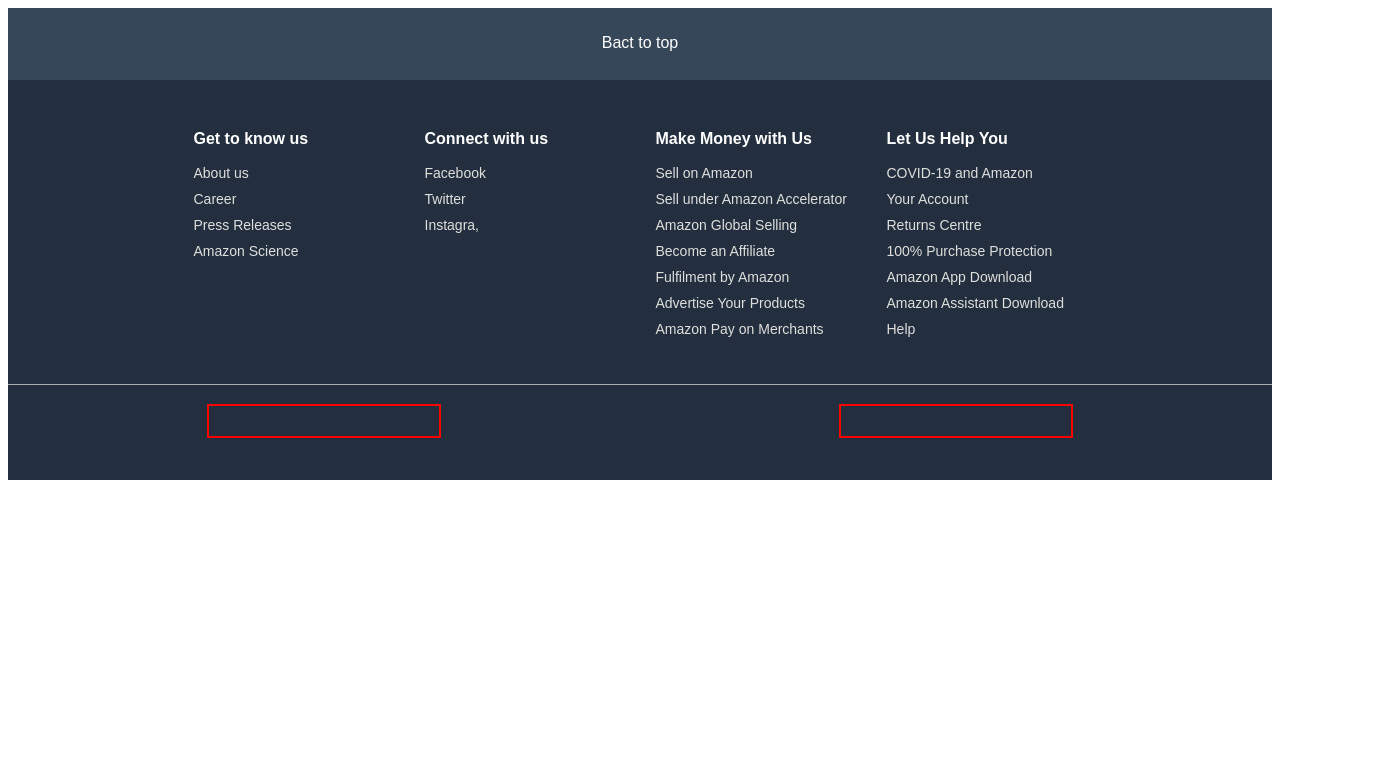
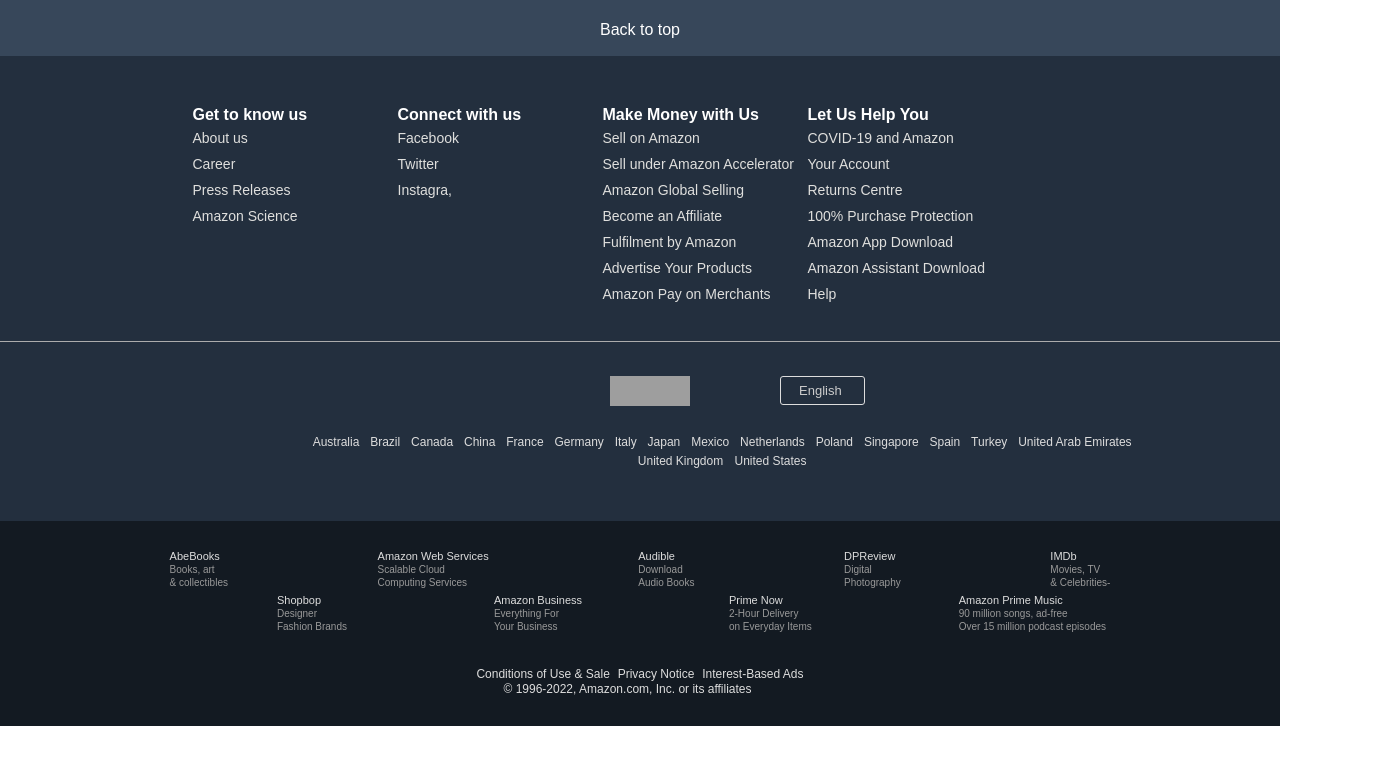
Before and after one commit to nitikbisht/clone_amazon, a plain HTML site: page footer.html in a window 1280 px wide. Shown: the whole page, 1400 px wide, since content can reach past the window. Drawn offline with Linux system fonts and the light colour scheme; grey boxes are pictures that could not be loaded.

Commit message:
Footer Updated

```diff
--- /dev/null
+++ b/footer.css
@@ -0,0 +1,213 @@
+*{
+    margin: 0px;
+    padding: 0px;
+}
+#footer{
+    width: 100%;
+    transition: all 0.2s;
+}
+#footer a:hover
+{
+    text-decoration: underline;
+}
+.footer_backtop{
+    height: 30px;
+    text-align: center;
+    background-color: #323d4c;
+    padding: 13px;
+    cursor: pointer;
+}
+.footer_backtop:hover{
+    background-color: #37475a;
+}
+.footer_backtop > div{
+    margin-top: 8px;
+
+}
+.footer_backtop > div a{
+    text-decoration: none;
+    color: white;
+    font-family: Arial, Helvetica, sans-serif;
+}
+.footer_detail{
+    background-color: #232F3E;
+    height: 485px;
+}
+.footer_table{
+    margin: 0 230px;
+    height: 100%;
+    display: flex;
+    justify-content: space-around;
+    padding-top: 50px;
+}
+.footer_table div{
+    width: 200px;
+}
+.footer_tablehead{
+    text-decoration: none;
+    color: white;
+    font-size: 16px;
+    font-weight: bold;
+    font-family: Arial, Helvetica, sans-serif;
+    margin-bottom: 5px;
+    margin-left: -40px;
+}
+.footer_list > li  a{
+    text-decoration: none;
+    color: rgb(223,223,221);
+    padding-top: 10px;
+    font-weight: lighter;
+    font-size: 14px;
+
+}
+li{
+    margin-bottom: 8px;
+}
+.footer_list{
+    list-style: none;
+    margin-left: -40px;
+    font-family: Arial, Helvetica, sans-serif;
+}
+.footer_line{
+    margin-top: 30px;
+    height: 0.2px;
+    width: 100%;
+    background-color: rgb(172,172,172);
+}
+.footer_icon{
+    display: flex;
+    margin-top: 35px;
+}
+img{
+    width: 80px;
+    height: 30px;
+    background-color:  #232F3E;
+    margin-left: 610px;
+}
+.footer_lang{
+    width: auto;
+    height: 27px;
+    margin-left: 90px;
+    border: 0.2px solid #DDDDDD;
+    display: flex;
+    border-radius: 3px;
+}
+.footer_lang > div{
+    color: #cccccc;
+    font-size: 13px;
+    font-family: Arial, Helvetica, sans-serif;
+    margin: 0px 4px 0px 0px;
+    padding: 6px 18px 6px 18px;
+}
+.footer_country{
+    width: 100%;
+    height: 50px;
+    margin-top: 20px;
+}
+.footer_country_sub{
+    width: 830px;
+    height: 25px;
+    display: flex;
+    font-size: 12px;
+    padding: 0px 7.2px;
+    justify-content: space-around;
+    font-family: Arial, Helvetica, sans-serif;
+    margin-left: 300px;
+}
+.footer_country_sub > div{
+    padding-top: 5px;
+
+}
+.footer_country_sub > div a{
+    text-decoration: none;
+    color: #DDDDDD;
+    cursor: pointer;
+}
+.footer_country_sub2{
+    width: 180px;
+    height: 25px;
+    display: flex;
+    font-size: 12px;
+    padding: 0px 7.2px;
+    justify-content: space-around;
+    font-family: Arial, Helvetica, sans-serif;
+    margin-left: 625px;
+    margin-top: -6px;
+}
+.footer_country_sub2 > div{
+    padding-top: 5px;
+
+}
+.footer_country_sub2 > div a{
+    text-decoration: none;
+    color: #DDDDDD;
+    cursor: pointer;
+}
+.footer_bottom{
+    width: 100%;
+    height: 205px;
+    color: #DDDDDD;
+    margin-top: -20px;
+    background-color: #131A22;
+}
+.footer_bottom_div1{
+    display: flex;
+    padding-top: 25px;
+    width: 1240px;
+    justify-content: space-evenly;
+    margin: auto;
+    /* background-color: rebeccapurple; */
+}
+.bottom_sub_div1 > a{
+    font-size: 11px;
+    color: #DDDDDD;
+    text-decoration: none;
+    font-family: Arial, Helvetica, sans-serif;
+}
+.bottom_sub_div2{
+    margin-top: -5px;
+}
+.bottom_sub_div2 > a{
+    font-size: 10px;
+    color: #999999;
+    text-decoration: none;
+    font-family: Arial, Helvetica, sans-serif;
+}
+.footer_bottom_div2{
+    display: flex;
+    width: 1270px;
+    justify-content: space-evenly;
+    margin: auto;
+    margin-left: 130px;
+    /* background-color: red; */
+}
+.footer_bottom_div3{
+    width: 335px;
+    margin: auto;
+    font-family: Arial, Helvetica, sans-serif;
+    /* background-color: red; */
+}
+.footer_last{
+    display: flex;
+    margin-top: 30px;
+    justify-content: space-around;
+}
+.bottom_sub_div3 > a{
+    color: #DDDDDD;
+    font-size: 12px;
+    text-decoration: none;
+    display: inline-block;
+    position: relative;
+}
+a:after{
+    display: inline-block;
+    /* position: relative; */
+    position: absolute;
+}
+.footer_last2{
+    font-size: 12px;
+    width: 310px;
+    text-align: center;
+    font-family: Arial, Helvetica, sans-serif;
+    /* background-color: red; */
+}
--- a/footer.html
+++ b/footer.html
@@ -5,14 +5,14 @@
     <meta http-equiv="X-UA-Compatible" content="IE=edge">
     <meta name="viewport" content="width=device-width, initial-scale=1.0">
     <title>Footer</title>
-    <link rel="stylesheet" href="./style.css">
+    <link rel="stylesheet" href="./footer.css">
 </head>
 <body>
     <section id="footer">
         <div class="footer_backtop">
-            <div><a href="">Bact to top</a></div>
+            <div><a href="">Back to top</a></div>
         </div>
-        <div class="footer_detail">
+    <div class="footer_detail">
         <div>
             <div class="footer_table">
                 <div>
@@ -62,18 +62,107 @@
             </div>
         </div>
             <div class="footer_line">
-                <!-- <h5>hello</h5> -->
             </div>
             <div class="footer_icon">
-                <!-- <h2>hello</h2> -->
-                <div class="footer_logo"></div>
-                <div class="footer_lang"></div>
+                <div class="footer_logo">
+                    <img src="https://logos-world.net/wp-content/uploads/2020/04/Amazon-Symbol.jpg" alt="">
+                </div>
+                <div class="footer_lang">
+                    <!-- <div>
+                    </div> -->
+                    <div>English</div>
+                </div>
+            </div>
+            <div class="footer_country">
+                <div class="footer_country_sub">
+                    <div><a href="">Australia</a></div>
+                    <div><a href="">Brazil</a></div>
+                    <div><a href="">Canada</a></div>
+                    <div><a href="">China</a></div>
+                    <div><a href="">France</a></div>
+                    <div><a href="">Germany</a></div>
+                    <div><a href="">Italy</a></div>
+                    <div><a href="">Japan</a></div>
+                    <div><a href="">Mexico</a></div>
+                    <div><a href="">Netherlands</a></div>
+                    <div><a href="">Poland</a></div>
+                    <div><a href="">Singapore</a></div>
+                    <div><a href="">Spain</a></div>
+                    <div><a href="">Turkey</a></div>
+                    <div> <a href="">United Arab Emirates</a></div>
+                </div>
+                <div class="footer_country_sub2">
+                    <div><a href="">United Kingdom</a></div>
+                    <div><a href="">United States</a></div>
+                </div>
+            </div>
+    </div>
+    <div class="footer_bottom">
+        <div class="footer_bottom_div1">
+            <div>
+                    <div class="bottom_sub_div1"><a href="">AbeBooks</a> </div>
+                    <div class="bottom_sub_div2"><a href="">Books, art</a> </div>
+                    <div class="bottom_sub_div2"><a href="">& collectibles</a> </div>
+            </div>
+            <div>
+                    <div  class="bottom_sub_div1"><a href="">Amazon Web Services</a> </div>
+                    <div  class="bottom_sub_div2"><a href="">Scalable Cloud </a> </div>
+                    <div  class="bottom_sub_div2"><a href="">Computing Services</a> </div>
+            </div>
+            <div>
+                    <div  class="bottom_sub_div1"><a href=""> Audible</a> </div>
+                    <div  class="bottom_sub_div2"><a href="">Download</a> </div>
+                    <div  class="bottom_sub_div2"><a href=""> Audio Books</a> </div>
+            </div>
+            <div>
+                    <div  class="bottom_sub_div1"><a href="">DPReview</a> </div>
+                    <div class="bottom_sub_div2"><a href="">Digital</a> </div>
+                    <div class="bottom_sub_div2"><a href="">Photography</a> </div>
+            </div>
+            <div>
+                    <div class="bottom_sub_div1"><a href="">IMDb</a> </div>
+                    <div class="bottom_sub_div2"><a href="">Movies, TV</a> </div>
+                    <div class="bottom_sub_div2"><a href="">& Celebrities-</a> </div>
             </div>
         </div>
-
-
-        <!-- <div class="footer_logo">
-            </div> -->
+        <div class="footer_bottom_div2">
+            <div>
+                <div class="bottom_sub_div1"><a href="">Shopbop</a></div>
+                <div class="bottom_sub_div2"><a href="">Designer</a> </div>
+                <div class="bottom_sub_div2"><a href="">Fashion Brands</a> </div>
+            </div>
+            <div>
+                <div class="bottom_sub_div1"><a href="">Amazon Business</a></div>
+                <div class="bottom_sub_div2"><a href="">Everything For</a> </div>
+                <div class="bottom_sub_div2"><a href="">Your Business</a> </div>
+            </div>
+            <div>
+                <div class="bottom_sub_div1"><a href="">Prime Now</a></div>
+                <div class="bottom_sub_div2"><a href="">2-Hour Delivery</a> </div>
+                <div class="bottom_sub_div2"><a href="">on Everyday Items</a> </div>
+            </div>
+            <div>
+                <div class="bottom_sub_div1"><a href="">Amazon Prime Music</a></div>
+                <div class="bottom_sub_div2"><a href="">90 million songs, ad-free</a> </div>
+                <div class="bottom_sub_div2"><a href="">Over 15 million podcast episodes</a> </div>
+            </div>
+            <div>
+                <div class="bottom_sub_div1"><a href=""></a></div>
+                <div class="bottom_sub_div2"><a href=""></a> </div>
+                <div class="bottom_sub_div2"><a href=""></a> </div>
+            </div>
+        </div>
+        <div class="footer_bottom_div3">
+            <div class="footer_last">
+                <div class="bottom_sub_div3"><a href="">Conditions of Use & Sale</a></div>
+                <div class="bottom_sub_div3"><a href="">Privacy Notice</a> </div>
+                <div class="bottom_sub_div3"><a href="">Interest-Based Ads</a> </div>
+            </div>
+            <div class="footer_last2">
+                © 1996-2022, Amazon.com, Inc. or its affiliates
+            </div>
+        </div>
+    </div>
     </section>
 </body>
 </html>
--- a/style.css
+++ /dev/null
@@ -1,106 +0,0 @@
-#footer{
-    /* background-color: teal; */
-    width: 100%;
-    /* height: 700px; */
-    transition: all 0.2s;
-}
-.footer_backtop{
-    height: 40px;
-    text-align: center;
-    /* background-color: #323d4c; */
-    background-color: #37475a;
-    padding: 16px;
-    cursor: pointer;
-}
-.footer_backtop:hover{
-    background-color: aqua;
-}
-.footer_backtop > div{
-    /* background-color: crimson; */
-    margin-top: 10px;
-
-}
-.footer_backtop > div a{
-    text-decoration: none;
-    color: white;
-    /* font-weight: bold; */
-    font-family: Arial, Helvetica, sans-serif;
-}
-/* .footer_random{
-    background-color: #232F3E;
-    height: 350px;
-} */
-.footer_detail{
-    background-color: #232F3E;
-    height: 400px;
-}
-.footer_table{
-    margin: 0 170px;
-    height: 100%;
-    display: flex;
-    justify-content: space-around;
-    padding-top: 50px;
-}
-.footer_table div{
-    width: 200px;
-    /* background-color: aqua; */
-}
-.footer_tablehead{
-    text-decoration: none;
-    color: white;
-    font-size: 16px;
-    font-weight: bold;
-    font-family: Arial, Helvetica, sans-serif;
-    margin-bottom: 5px;
-}
-.footer_list > li  a{
-    text-decoration: none;
-    color: rgb(223,223,221);
-    padding-top: 10px;
-    font-weight: lighter;
-    font-size: 14px;
-
-}
-li{
-    margin-bottom: 8px;
-}
-.footer_list{
-    list-style: none;
-    margin-left: -40px;
-    font-family: Arial, Helvetica, sans-serif;
-}
-.footer_line{
-    margin-top: 30px;
-    height: 0.2px;
-    width: 100%;
-    background-color: rgb(172,172,172);
-}
-.footer_icon{
-    display: flex;
-    margin-top: 20px;
-    justify-content: space-around;
-    /* color: aqua; */
-    /* background-color: aqua; */
-}
-.footer_logo{
-    width: 200px;
-    height: 30px;
-    border: 2px solid red;
-    padding-right: 30px;
-}
-.footer_lang{
-    width: 200px;
-    height: 30px;
-    border: 2px solid red;
-    padding-left: 30px;
-}
-/* .imgg{
-    border: 2px solid red;
-    width: 100px;
-    height: 50px;
-} */
-/* .footer_logo{
-    margin-top: -9px;
-    height: 100px;
-    background-color:#232F3E
-} */
```
